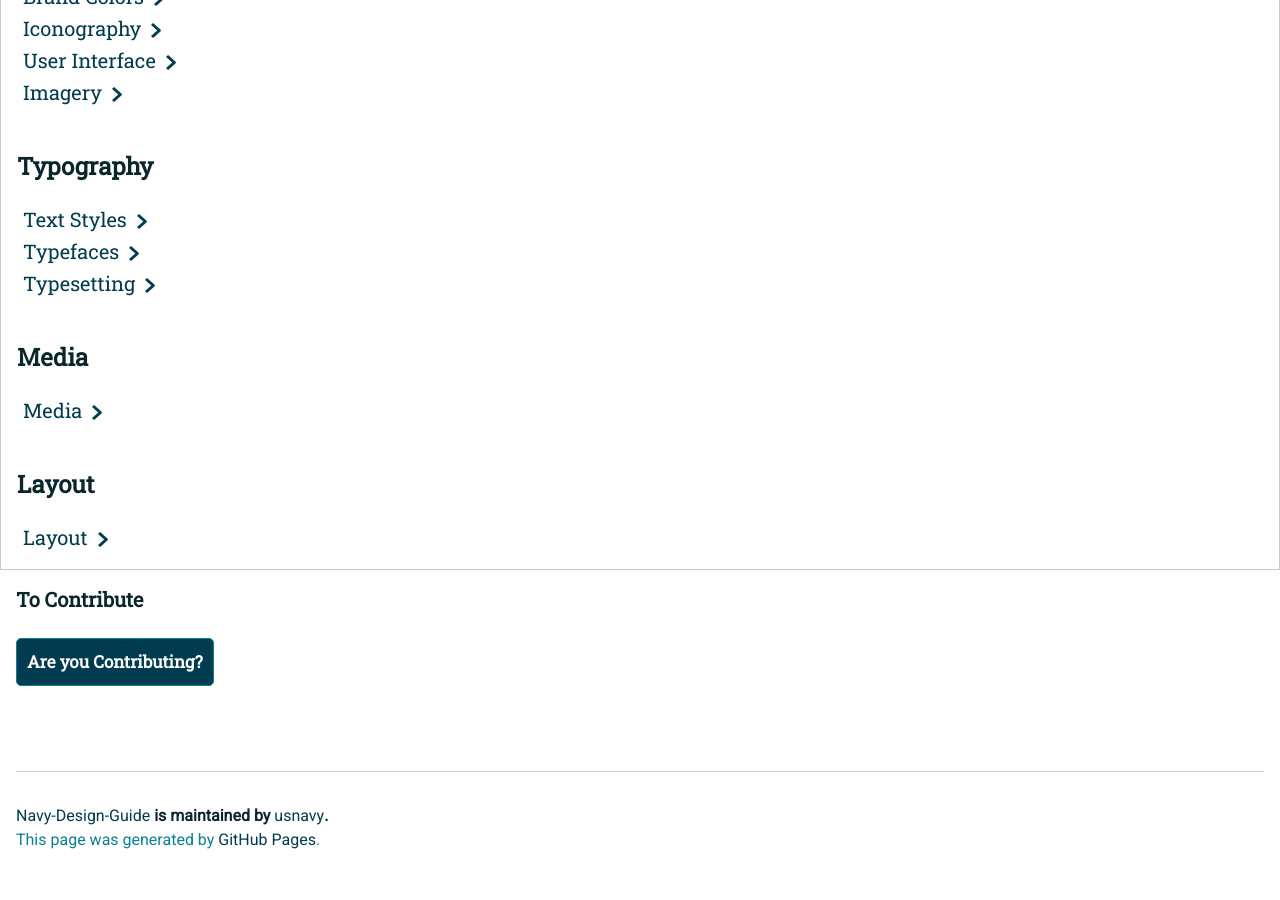
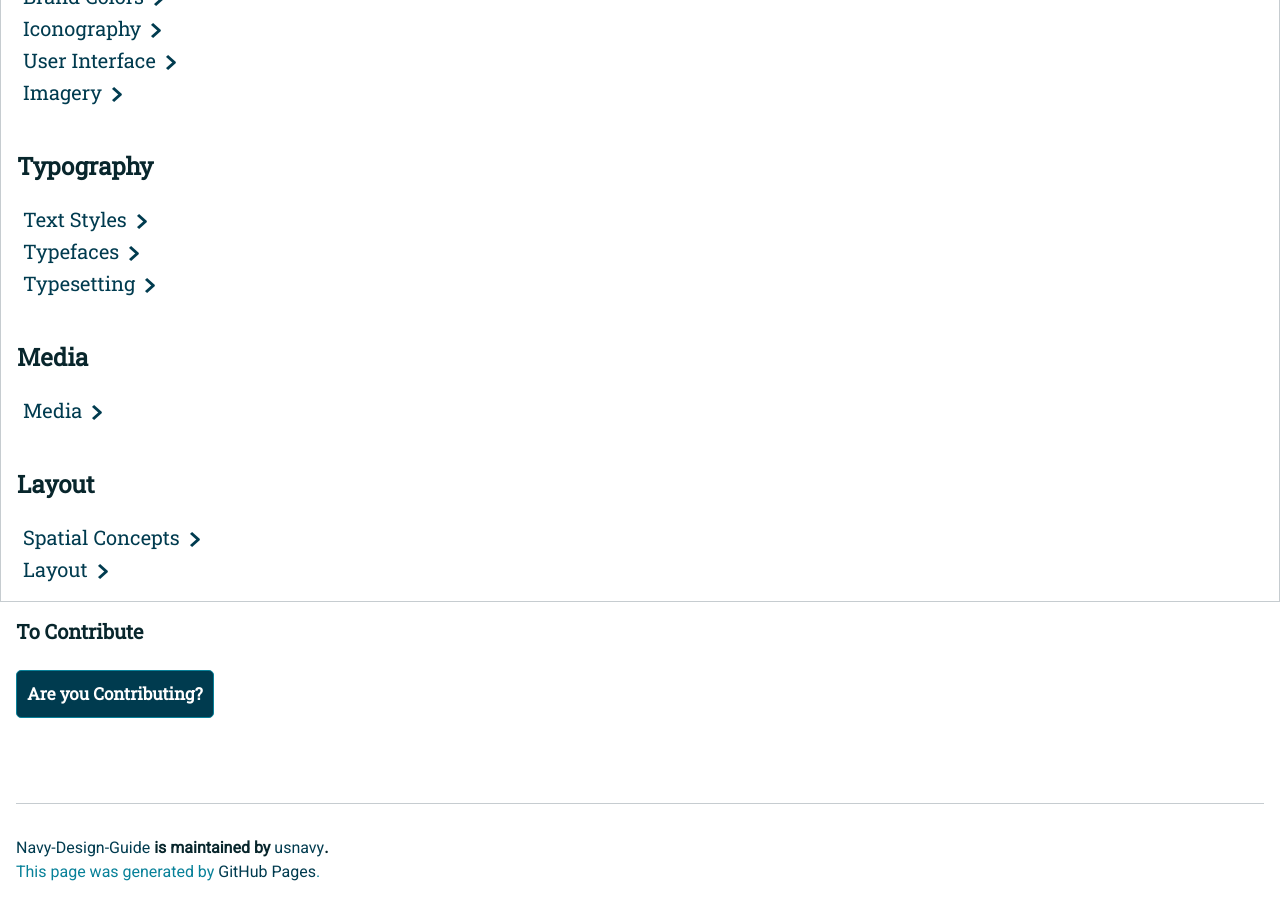
Before and after one commit to usnavy/Navy-Design-Guide, a Jekyll site: the page built from index.md, in a window 1280 px wide and 900 px high, scrolled down 1121 px. Built offline with Jekyll 4.4.1, drawn with Linux system fonts in a browser that asks for light colours; nearby versions of some CDN libraries; our own code applies the rules of GitHub Pages for plain Markdown files; before the commit the page ends 1989 px from its top, so only the background shows below that.

Commit message:
Update default.html

```diff
--- a/_layouts/default.html
+++ b/_layouts/default.html
@@ -85,6 +85,9 @@
 <br>
 <H2>Layout</H2>
 <button class="menu-item">
+ <a href="spatial-concepts.html">Spatial Concepts</a><img src="img/Right-Chevron.png" alt="Spatial Concepts" class="chevron">
+</button>
+<button class="menu-item">
  <a href="layout.html">Layout</a><img src="img/Right-Chevron.png" alt="Layout" class="chevron">
 </button>
 </div>
```
